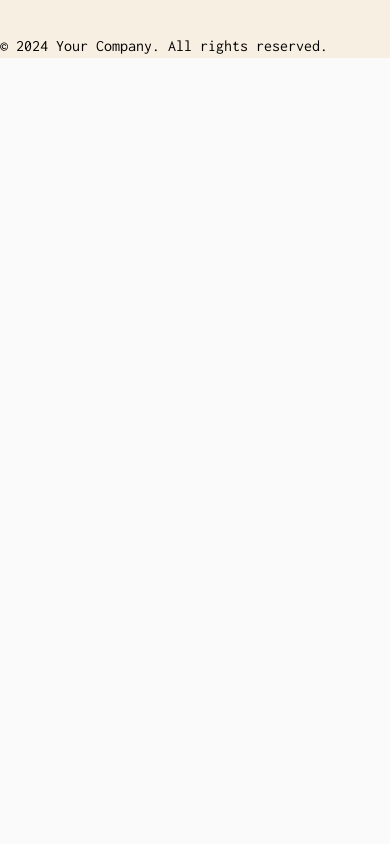
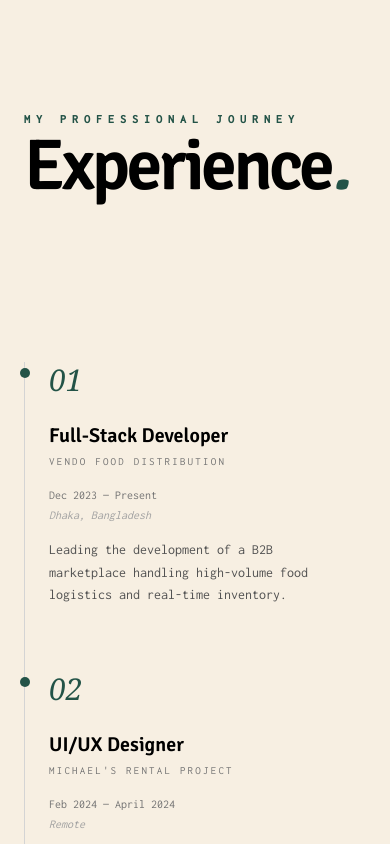
Before and after one commit to Sajjad177/sajjad, a Next.js app: page / in a window 390 px wide. Shown: the part 4320-5164 px from the top of the page. Before the commit the page ends 4378 px from the top, so only its background shows below. Built offline with nearby package versions, Linux system fonts and the light colour scheme.

Commit message:
exprience section added

```diff
--- a/src/app/(website)/page.tsx
+++ b/src/app/(website)/page.tsx
@@ -1,5 +1,6 @@
 import AboutUs from '@/components/website/AboutUs';
 import Banner from '@/components/website/Banner/Banner';
+import Experience from '@/components/website/Experience/Experience';
 import Projects from '@/components/website/Projects/Projects';
 import Skills from '@/components/website/Skills/Skills';
 
@@ -10,6 +11,7 @@ const MainPage = () => {
       <AboutUs />
       <Skills />
       <Projects />
+      <Experience />
     </div>
   );
 };
--- /dev/null
+++ b/src/components/website/Experience/Experience.tsx
@@ -0,0 +1,110 @@
+"use client";
+import { motion } from "framer-motion";
+
+const experienceData = [
+  {
+    id: "01",
+    role: "Full-Stack Developer",
+    company: "Vendo Food Distribution",
+    period: "Dec 2023 — Present",
+    location: "Dhaka, Bangladesh",
+    description:
+      "Leading the development of a B2B marketplace handling high-volume food logistics and real-time inventory.",
+  },
+  {
+    id: "02",
+    role: "UI/UX Designer",
+    company: "Michael's Rental Project",
+    period: "Feb 2024 — April 2024",
+    location: "Remote",
+    description:
+      "Designed a premium showroom interface for niche equipment rentals, focusing on high-end SaaS aesthetics.",
+  },
+];
+
+const Experience = () => {
+  return (
+    <section className="bg-[#f7efe2] dark:bg-[#1a1a1a] py-18 px-6 transition-colors duration-500">
+      <div className="max-w-6xl mx-auto">
+
+        {/* Header */}
+        <header className="mb-40 space-y-4">
+          <motion.span
+            initial={{ opacity: 0, x: -20 }}
+            whileInView={{ opacity: 1, x: 0 }}
+            className="text-xs font-bold uppercase tracking-[0.5em] text-[#235347] dark:text-[#4a8b7a]"
+          >
+            My Professional Journey
+          </motion.span>
+          <h2 className="text-7xl md:text-9xl font-medium tracking-tighter text-black dark:text-white leading-none">
+            Experience<span className="italic text-[#235347] dark:text-[#4a8b7a]">.</span>
+          </h2>
+        </header>
+
+        {/* Timeline */}
+        <div className="grid grid-cols-1 md:grid-cols-3">
+          {experienceData.map((exp, index) => (
+            <motion.div
+              key={exp.id}
+              initial={{ opacity: 0, y: 40 }}
+              whileInView={{ opacity: 1, y: 0 }}
+              whileHover={{ y: -4 }}
+              viewport={{ once: true }}
+              transition={{
+                duration: 0.6,
+                delay: index * 0.15,
+                ease: [0.22, 1, 0.36, 1],
+              }}
+              className={`relative pl-6 pb-16 border-l border-neutral-300 dark:border-neutral-700
+              ${index === 1 ? "md:mt-24" : ""}
+              ${index === 2 ? "md:mt-48" : ""}`}
+            >
+              {/* Timeline Dot */}
+              <span className="absolute -left-[5px] top-1.5 w-2.5 h-2.5 rounded-full bg-[#235347] dark:bg-[#4a8b7a]" />
+
+              {/* Number */}
+              <span className="text-3xl font-serif italic text-[#235347] dark:text-[#4a8b7a] block mb-6">
+                {exp.id}
+              </span>
+
+              {/* Content */}
+              <div className="space-y-4">
+                <div>
+                  <h3 className="text-xl font-semibold text-black dark:text-white">
+                    {exp.role}
+                  </h3>
+                  <p className="text-[11px] tracking-[0.2em] uppercase text-neutral-500 dark:text-neutral-400 mt-1">
+                    {exp.company}
+                  </p>
+                </div>
+
+                <div className="space-y-1">
+                  <p className="text-xs font-mono text-neutral-500 dark:text-neutral-400">
+                    {exp.period}
+                  </p>
+                  <p className="text-xs italic text-neutral-400 dark:text-neutral-500">
+                    {exp.location}
+                  </p>
+                </div>
+
+                <p className="text-sm leading-relaxed text-neutral-600 dark:text-neutral-400 max-w-[260px]">
+                  {exp.description}
+                </p>
+              </div>
+
+              {/* Subtle Hover Line Expand */}
+              <motion.div
+                initial={{ height: "0%" }}
+                whileHover={{ height: "100%" }}
+                transition={{ duration: 0.4 }}
+                className="absolute left-0 top-0 w-[1px] bg-[#235347] dark:bg-[#4a8b7a] opacity-20"
+              />
+            </motion.div>
+          ))}
+        </div>
+      </div>
+    </section>
+  );
+};
+
+export default Experience;
```
